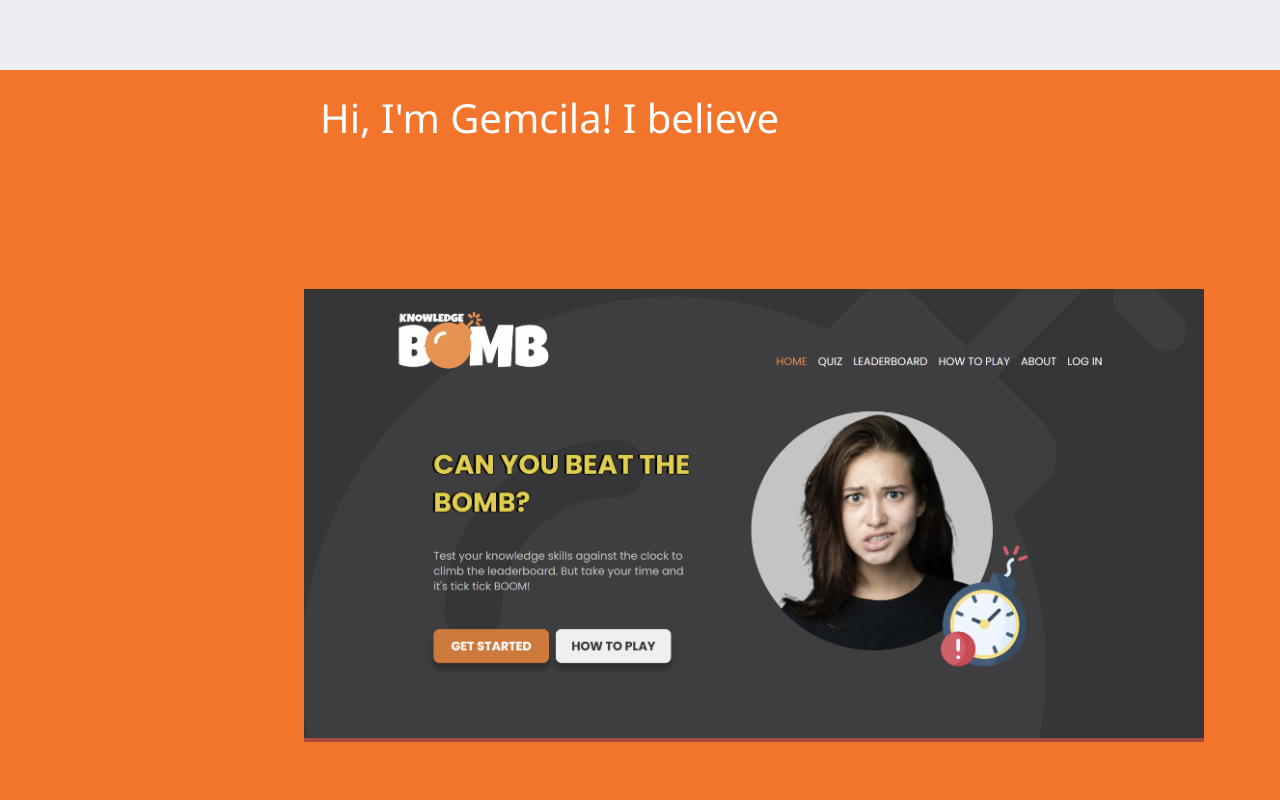
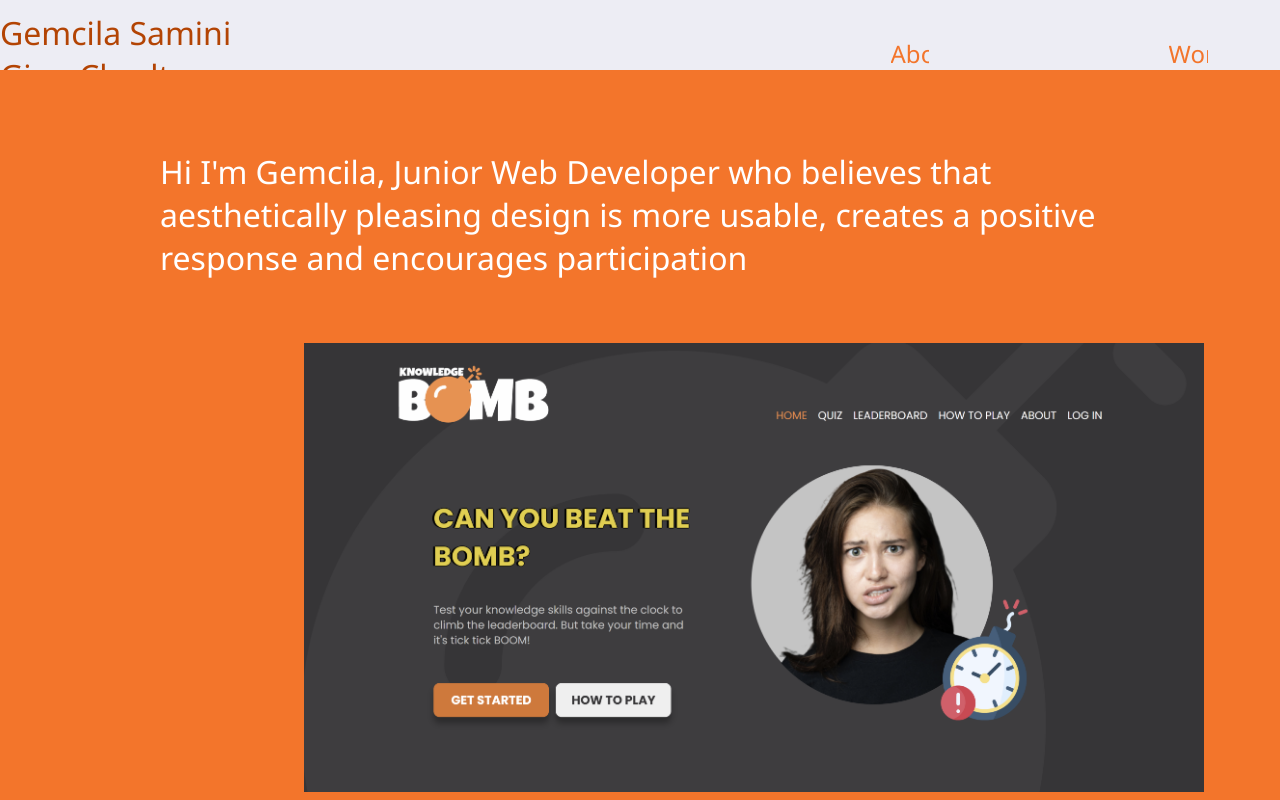
Before and after one commit to ggemcila/portfolio, a React (Create React App) app: page / in a window 1280 px wide. Built offline with nearby package versions, Linux system fonts and the light colour scheme.

Commit message:
#8 Topbar

```diff
--- a/src/components/intro/intro.jsx
+++ b/src/components/intro/intro.jsx
@@ -3,7 +3,7 @@ export default function intro() {
     return (
         <div className="intro" id="intro">
             <div className="titleIntro">
-                Hi, I'm Gemcila! I believe
+                Hi I'm Gemcila, Junior Web Developer who believes that aesthetically pleasing design is more usable, creates a positive response and encourages participation
             </div>
             <div className="slider">
                 <div className="container">
--- a/src/components/intro/intro.scss
+++ b/src/components/intro/intro.scss
@@ -2,23 +2,24 @@
     background-color: #F3752B;
 }
 .titleIntro{
-    font-size: 2.5em;
+    font-size: 2em;
     font-family: 'Segoe UI', Tahoma, Geneva, Verdana, sans-serif;
     color: white;
-    margin-top: 0.5em;
-    margin-left: 8em;
+    margin-top: 2.5em;
+    margin-left: 5em;
+    margin-right: 5em;
 
 }
 
 .slider{
     height: 460px;
     margin-left: 19em;
-    padding-top: 9em;
+    padding-top: 4em;
 
     .container{
         .item{
             width: 900px;
-            background-color: #A44A3F;
+            background-color: #F3752B;
             display: flex;
             align-items: center;
             justify-content: center;
--- a/src/components/topbar/Topbar.jsx
+++ b/src/components/topbar/Topbar.jsx
@@ -4,9 +4,10 @@ export default function Topbar() {
     return (
         <div className="topbar">
             <div className="wrapper">
-
+                <div className="name">Gemcila Samini Gino Charlton</div>
+               <div className="about">About</div>
+               <div className="myworks">Works</div>
             </div>
-            <div className="right"></div>
         </div>
     )
 }
--- a/src/components/topbar/topbar.scss
+++ b/src/components/topbar/topbar.scss
@@ -10,3 +10,30 @@
     top:0;
     z-index: 2; //to show the topbar while scrolling
 }
+.wrapper{
+    display: flex;
+    align-items: center;
+    justify-content:end;
+}
+.about, .myworks{
+    font-family: 'Segoe UI', Tahoma, Geneva, Verdana, sans-serif;
+    font-size: 1.5em;
+    margin-top: 11px;
+    color: #F3752B;
+}
+.myworks{
+    margin-right: 3em;
+}
+.about{
+    margin-right: 10em;
+}
+.about:hover, .myworks:hover{
+    color: #0D3B66;
+}
+.name{
+    font-family: 'Segoe UI', Tahoma, Geneva, Verdana, sans-serif;
+    font-size: 2em;
+    color: #b34404;
+    margin-top: 10.5px;
+    margin-right: 20em;
+}
```
